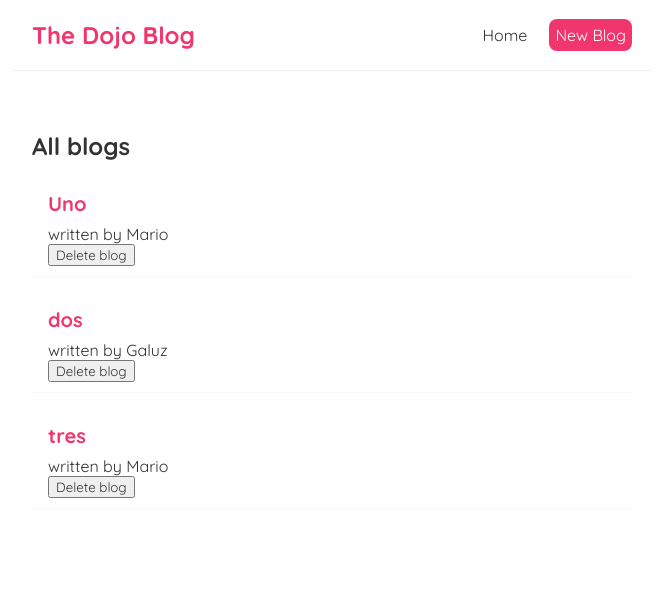
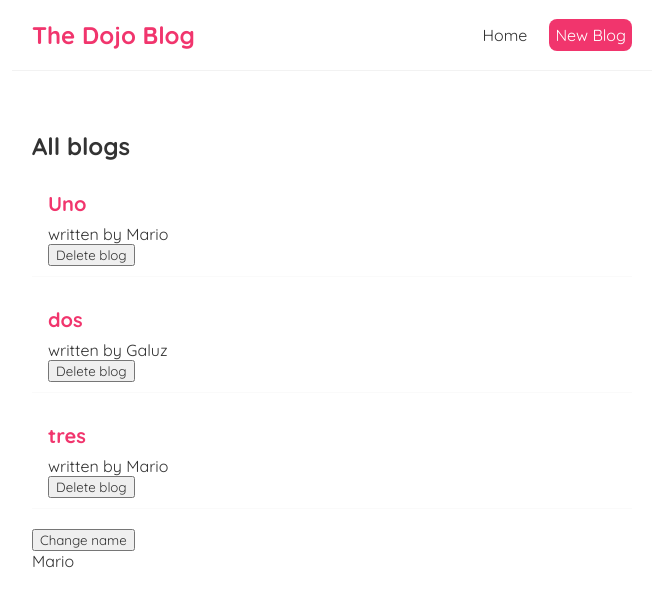
Before and after one commit to Galuz/pruebas-con-react, a React (Create React App) app: page / in a window 1280 px wide. Shown: the top 606 px of the page, without its empty margins (308-971 px from the left). Built offline with nearby package versions, Linux system fonts and the light colour scheme.

Commit message:
main - useEffect dependencies(15), funcion similar al watch de vue.

```diff
--- a/src/Home.js
+++ b/src/Home.js
@@ -8,6 +8,8 @@
         { title: 'tres', body: 'lorem ipsum...', author: 'Mario', id: 3 },
     ])
 
+    const [name, setName] = useState('Mario')
+
     const handleDelete = (id) => {
         const newBlogs = blogs.filter(blog => blog.id !== id)
         setBlogs(newBlogs)
@@ -15,11 +17,15 @@
 
     useEffect(() => { // use efect se ejecuta cada que el sitio de rederiza.
         console.log('use effect ran')
-    })
+        console.log(blogs)
+        console.log(name, 'name')
+    }, [name]) // si usas el segundo argumento vacio, solo se ejecutara la primera vez que la pagina se cargue, pero si agregas un valor se ejecutara cada que ese valor cambie.
 
     return (
         <div className="home">
             <BlogList blogs={blogs} title='All blogs' handleDelete={handleDelete}/>
+            <button onClick={() => setName('luigi')}>Change name</button>
+            <p>{name}</p>
         </div>
     );
 }
```
